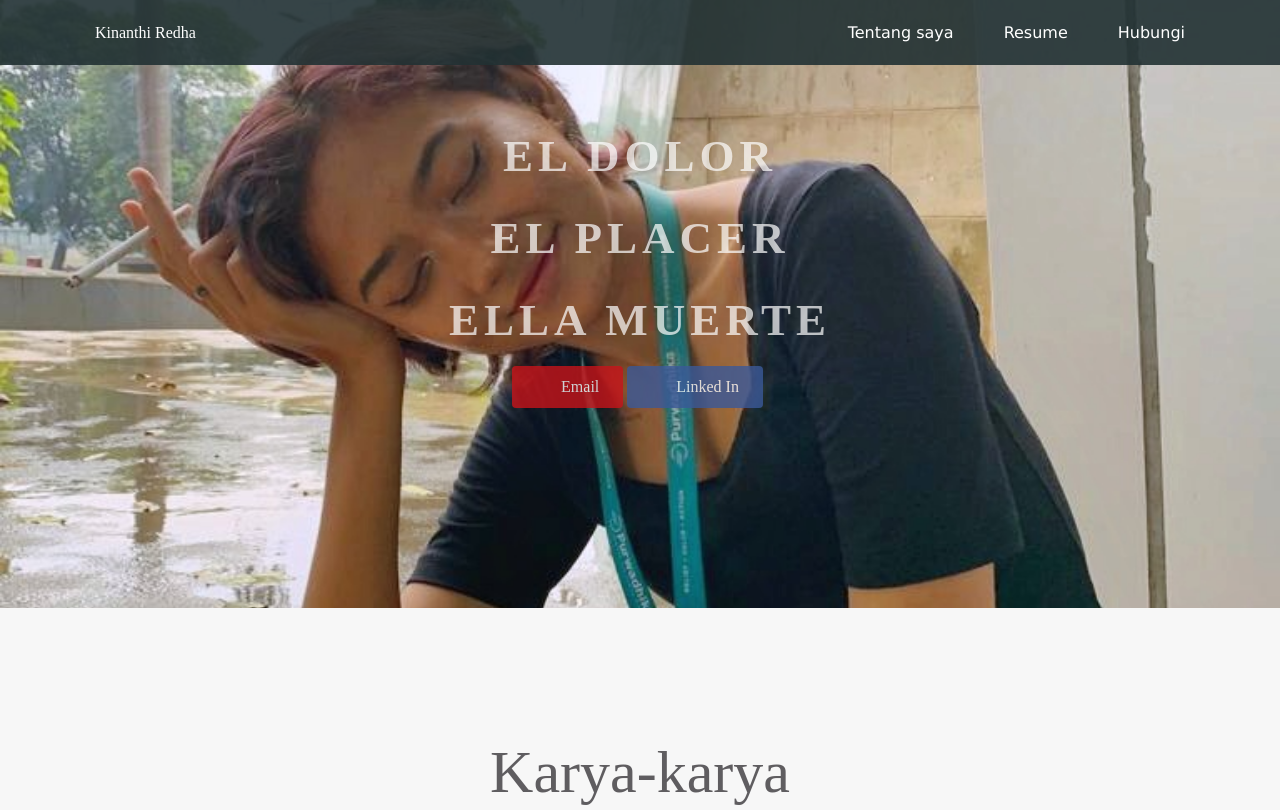
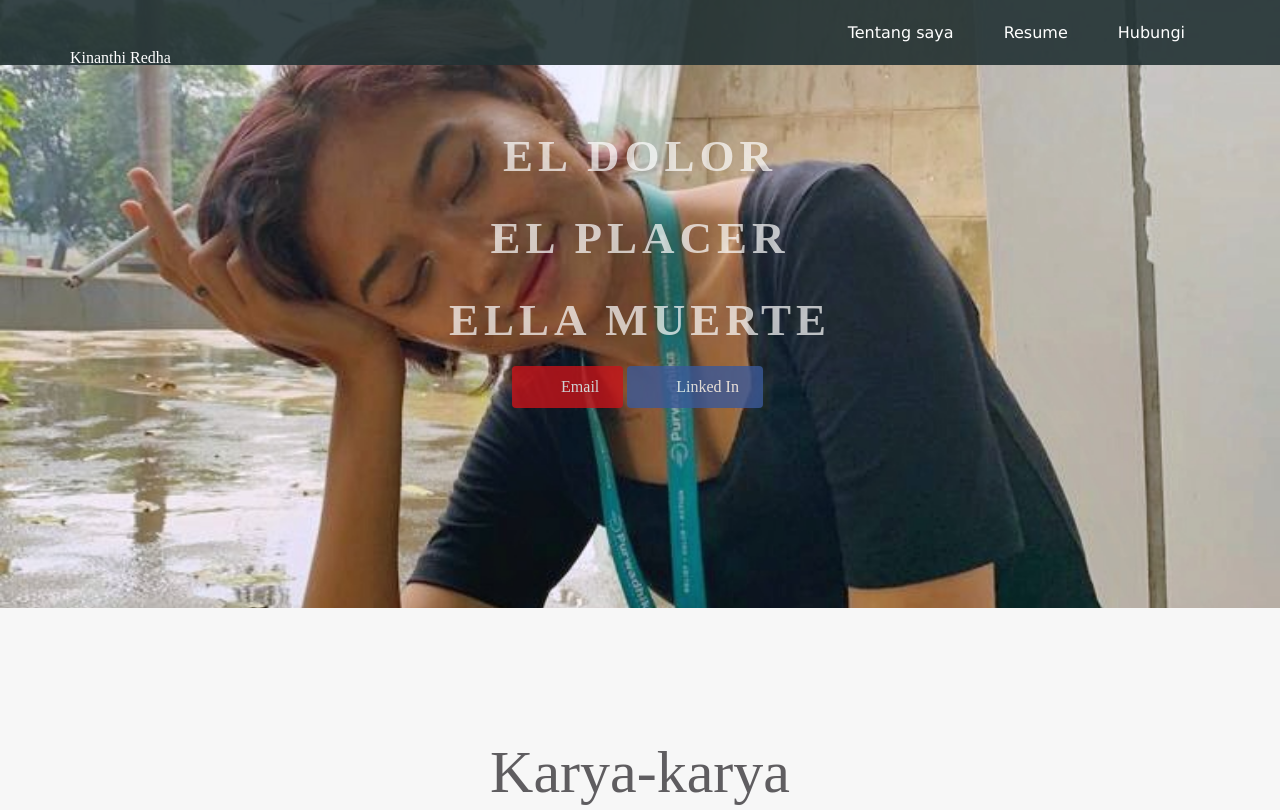
Before and after one commit to Kinanthird/super-fishstick, a plain HTML site: page index.html in a window 1280 px wide. Shown: the top 810 px of the page. Drawn offline with Linux system fonts and the light colour scheme.

Commit message:
Update style.css

```diff
--- a/style.css
+++ b/style.css
@@ -95,10 +95,10 @@ header {
 
 .header-left a {
   line-height: 65px;
-  padding: 0 25px;
+  padding: 25px 0;
   color: white;
   display: block;
-  float: left;
+  float: right;
   transition: all 0.5s;
 }
 
```
